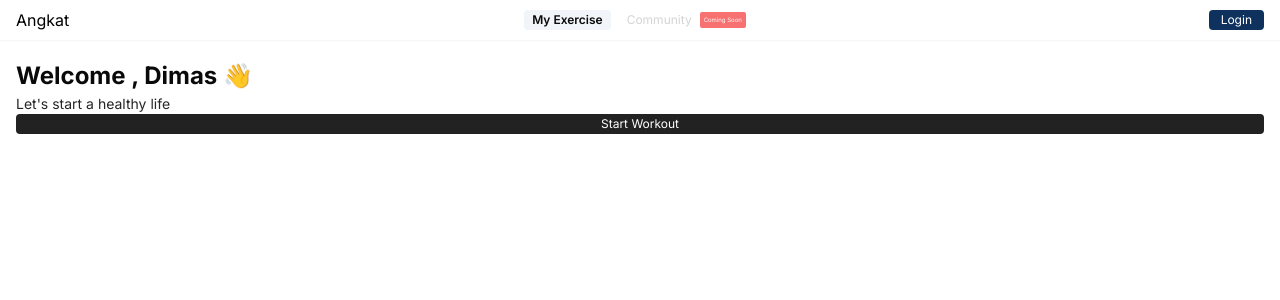
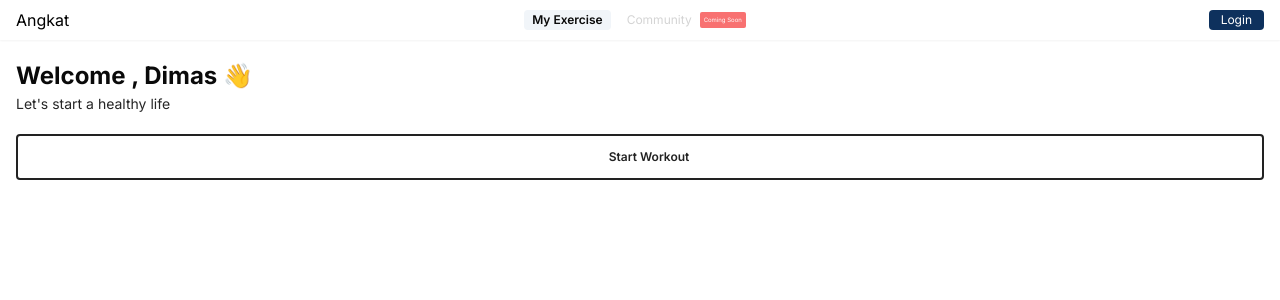
Before and after one commit to Dime07/fe-angkat, a Next.js app: page / in a window 1280 px wide. Shown: the top 300 px of the page. Built offline with nearby package versions, Linux system fonts and the light colour scheme; some icons are missing.

Commit message:
feat: create entry point start workout

```diff
--- a/package.json
+++ b/package.json
@@ -9,10 +9,12 @@
     "lint": "next lint"
   },
   "dependencies": {
+    "@iconify/react": "^5.0.2",
     "clsx": "^2.1.1",
     "next": "15.0.3",
     "react": "19.0.0-rc-66855b96-20241106",
-    "react-dom": "19.0.0-rc-66855b96-20241106"
+    "react-dom": "19.0.0-rc-66855b96-20241106",
+    "tailwind-merge": "^2.5.4"
   },
   "devDependencies": {
     "typescript": "^5",
--- a/src/app/_components/Button/index.tsx
+++ b/src/app/_components/Button/index.tsx
@@ -1,20 +1,23 @@
-import clsx from "clsx";
 import { ComponentProps, ReactNode } from "react";
+import { cn } from "../utils";
 
 interface IButton extends ComponentProps<"button"> {
   children: ReactNode;
-  variant?: "primary" | "secondary";
+  variant?: "primary" | "secondary" | "bordered";
 }
 
 const Button = ({ children, variant = "primary", ...props }: IButton) => {
   return (
     <button
       {...props}
-      className={clsx(
+      className={cn(
         "text-white px-3 py-0.5 rounded flex justify-center items-center text-xs w-full",
+        "transition duration-200 ease-in-out",
         {
           "bg-primary-950": variant === "primary",
           "bg-secondary-950": variant === "secondary",
+          "border-2 border-primary-950 bg-white text-primary-950 hover:bg-primary-950 hover:text-white":
+            variant === "bordered",
         },
         props?.className
       )}
--- /dev/null
+++ b/src/app/_components/utils.ts
@@ -0,0 +1,7 @@
+import clsx from "clsx";
+import { ClassValue } from "clsx";
+import { twMerge } from "tailwind-merge";
+
+export function cn(...classes: ClassValue[]) {
+  return twMerge(clsx(...classes));
+}
--- a/src/app/page.tsx
+++ b/src/app/page.tsx
@@ -1,5 +1,6 @@
 import Link from "next/link";
 import Button from "./_components/Button";
+import { Icon } from "@iconify/react/dist/iconify.js";
 
 export default function Home() {
   return (
@@ -12,8 +13,14 @@ export default function Home() {
           Let&apos;s start a healthy life
         </p>
       </div>
-      <Link href="/workout">
-        <Button>Start Workout</Button>
+      <Link href="/workout" className="mt-5">
+        <Button className="py-3 group font-semibold" variant="bordered">
+          <Icon
+            icon="hugeicons:workout-stretching"
+            className="text-primary-950 text-lg group-hover:text-white"
+          />{" "}
+          Start Workout
+        </Button>
       </Link>
     </div>
   );
```
Also changed, not shown: 1 other file (tests, documents, lock files or other folders).
